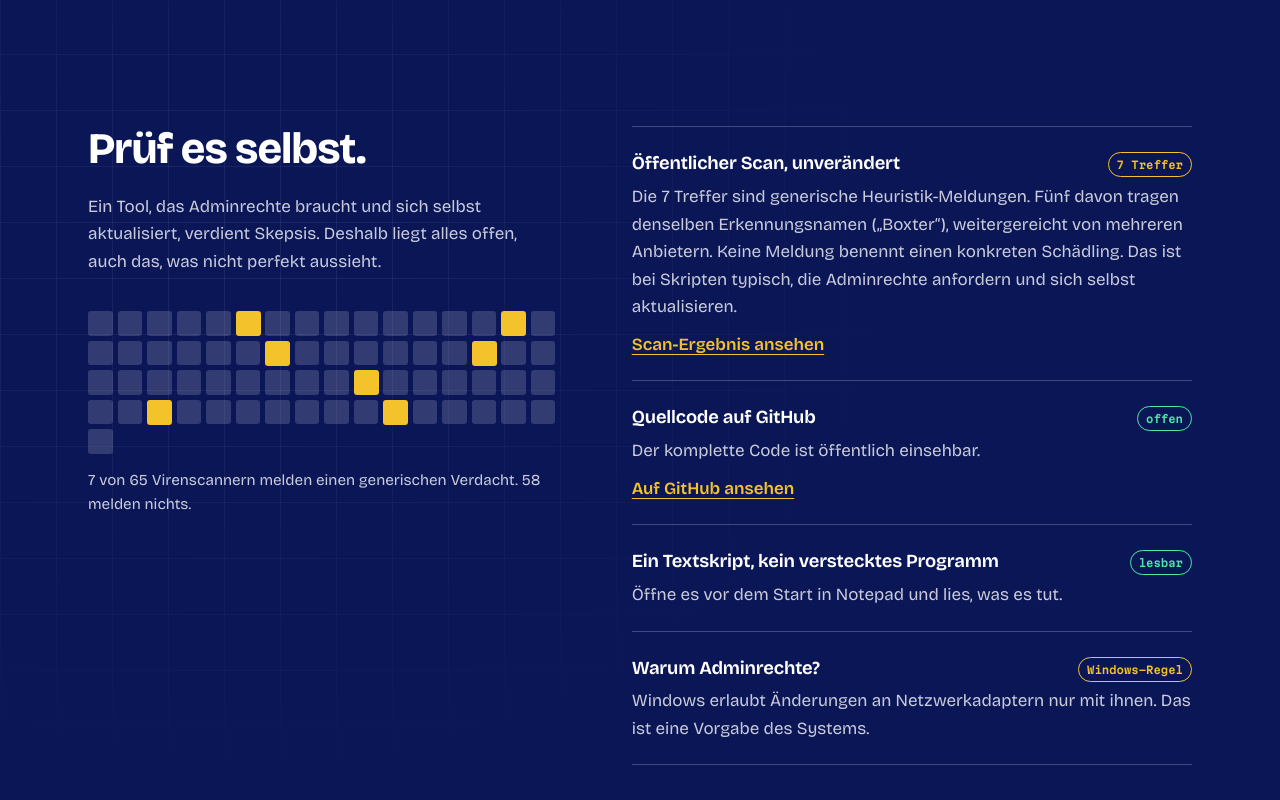
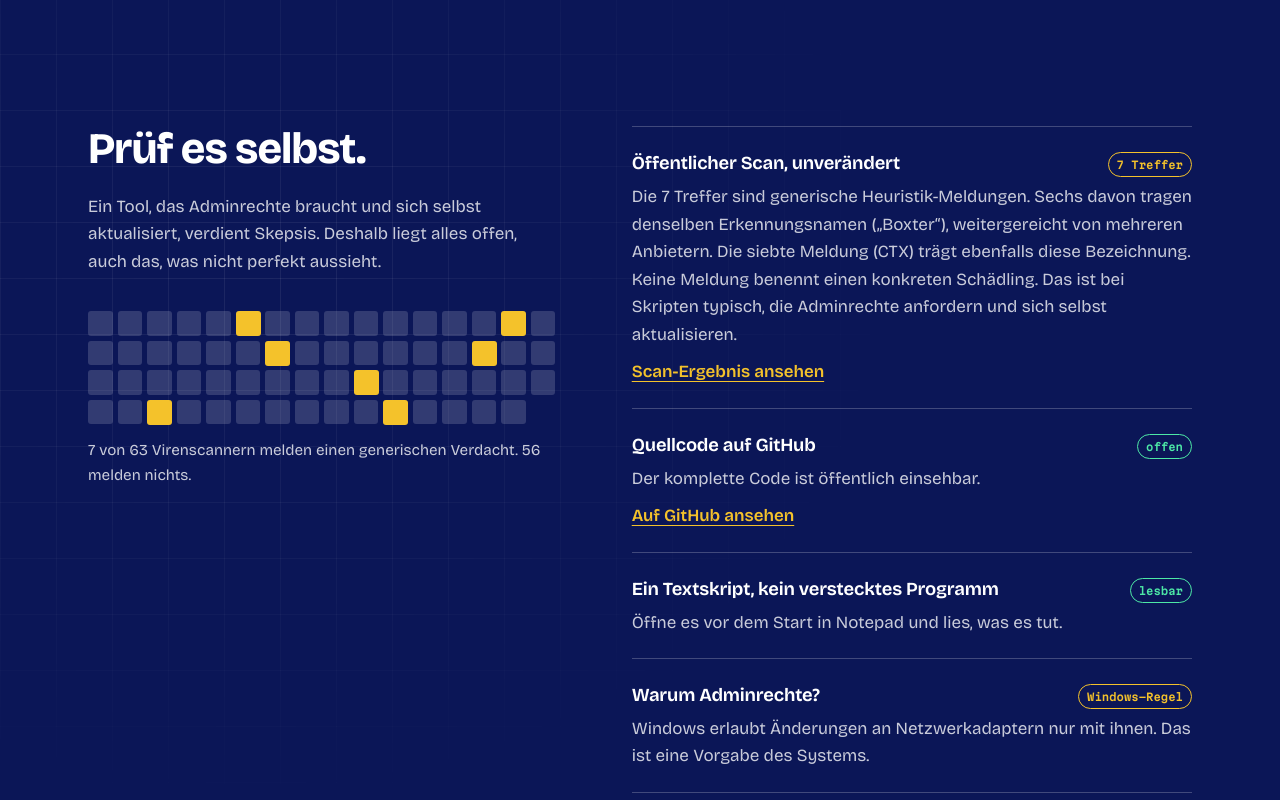
Before and after one commit to Nauru-Wlan/nauru-wlan-website, a plain HTML site: page index.html in a window 1280 px wide. Shown: the part 2340-3140 px from the top of the page. Drawn offline with Linux system fonts and the light colour scheme; no server answers.

Commit message:
Update virus scanner counts and related text

```diff
--- a/index.html
+++ b/index.html
@@ -509,15 +509,15 @@ const CONTENT = {
   trust: {
     heading: "Prüf es selbst.",
     text: "Ein Tool, das Adminrechte braucht und sich selbst aktualisiert, verdient Skepsis. Deshalb liegt alles offen, auch das, was nicht perfekt aussieht.",
-    scanCaption: "7 von 65 Virenscannern melden einen generischen Verdacht. 58 melden nichts.",
+    scanCaption: "7 von 63 Virenscannern melden einen generischen Verdacht. 56 melden nichts.",
     scanHits: [5, 14, 22, 29, 41, 50, 58],
     items: [
-      {
+           {
         title: "Öffentlicher Scan, unverändert",
         tag: "7 Treffer", tone: "note",
-        text: "Die 7 Treffer sind generische Heuristik-Meldungen. Fünf davon tragen denselben Erkennungsnamen („Boxter“), weitergereicht von mehreren Anbietern. Keine Meldung benennt einen konkreten Schädling. Das ist bei Skripten typisch, die Adminrechte anfordern und sich selbst aktualisieren.",
+        text: "Die 7 Treffer sind generische Heuristik-Meldungen. Sechs davon tragen denselben Erkennungsnamen („Boxter“), weitergereicht von mehreren Anbietern. Die siebte Meldung (CTX) trägt ebenfalls diese Bezeichnung. Keine Meldung benennt einen konkreten Schädling. Das ist bei Skripten typisch, die Adminrechte anfordern und sich selbst aktualisieren.",
         linkLabel: "Scan-Ergebnis ansehen",
-        linkHref: "https://www.virustotal.com/gui/file/b8b6f5f1b3bb30c343165e285c40b46388ec2f0c09c13d14ccb80c046cc09b0b?nocache=1"
+        linkHref: "https://www.virustotal.com/gui/file/ee6c2de608bef7dcc4d910c56dcf35e87611b18706a7f4dd78382b3c526b6fd5?nocache=1"
       },
       {
         title: "Quellcode auf GitHub",
@@ -706,7 +706,7 @@ const CONTENT = {
       <h2 id="trust-heading"></h2>
       <p class="text" id="trust-text"></p>
       <div class="vt" id="vt">
-        <div class="vt-grid" id="vt-grid" role="img" aria-label="65 Virenscanner, davon 7 mit generischem Verdacht"></div>
+        <div class="vt-grid" id="vt-grid" role="img" aria-label="63 Virenscanner, davon 7 mit generischem Verdacht"></div>
         <p id="vt-caption"></p>
       </div>
     </div>
@@ -908,7 +908,7 @@ const CONTENT = {
   $('trust-heading').textContent = C.trust.heading;
   $('trust-text').textContent = C.trust.text;
   $('vt-caption').textContent = C.trust.scanCaption;
-  for (let i = 0; i < 65; i++){
+  for (let i = 0; i < 63; i++){
     const c = document.createElement('span');
     c.style.setProperty('--i', i);
     const h = C.trust.scanHits.indexOf(i);
```
